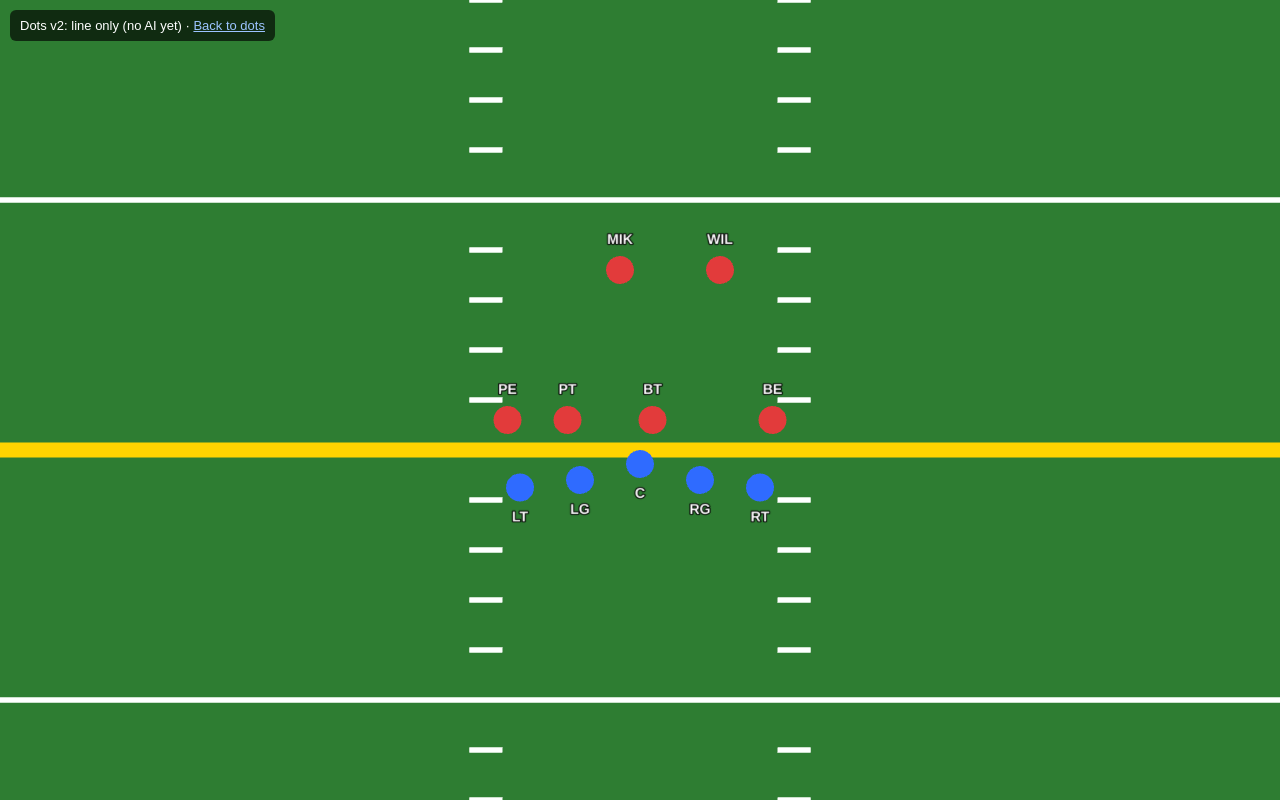
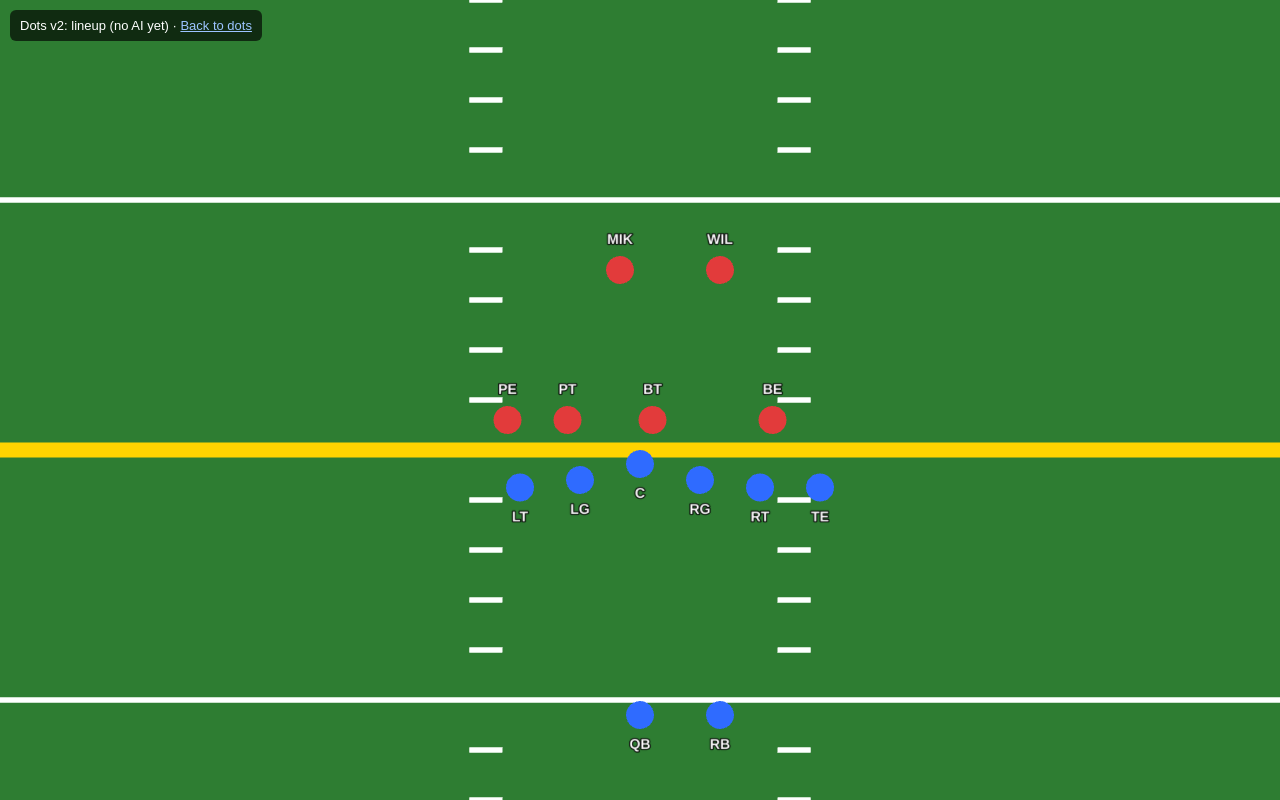
Before and after one commit to bsturrock/football, a website: page dots2.html in a window 1280 px wide. Drawn offline with nearby package versions, Linux system fonts and the light colour scheme.

Commit message:
T-138: dots2 lineup adds QB, RB and attached TE (14 players); panel reads lineup
Co-Authored-By: Claude Haiku 5.5 <noreply@anthropic.com>
Claude-Session: https://claude.ai/code/session_017FMDrwf1zN1hhGsfHr3rcU

```diff
--- a/dots2.html
+++ b/dots2.html
@@ -17,7 +17,7 @@
 </head>
 <body>
 <div id="field"></div>
-<div id="panel">Dots v2: line only (no AI yet) · <a href="./dots.html">Back to dots</a></div>
+<div id="panel">Dots v2: lineup (no AI yet) · <a href="./dots.html">Back to dots</a></div>
 <script src="https://cdnjs.cloudflare.com/ajax/libs/three.js/r128/three.min.js"></script>
 <script type="module">
 import { initDots2View } from './src/dots2/view.js';
--- a/src/dots2/lineup.js
+++ b/src/dots2/lineup.js
@@ -1,6 +1,7 @@
-// Dots v2 lineup: the 5 OL, 4 DL and 2 LB as plain positioned players. Pure data: no DOM,
-// no THREE, no timers, no randomness. Imports only the roster data module.
-import { POSITIONS, DEF_PERSONNEL, DL_ROLES, LB_ROLES } from '../dots/roster.js';
+// Dots v2 lineup: the 5 OL, the shotgun QB and RB, the attached TE, and the 4 DL and 2 LB as
+// plain positioned players. Pure data: no DOM, no THREE, no timers, no randomness. Imports only
+// the roster data module.
+import { POSITIONS, PERSONNEL, DEF_PERSONNEL, DL_ROLES, LB_ROLES } from '../dots/roster.js';
 
 // The yard line the current dots page plays at (src/dots/view.js calls createPlay(25, ...)).
 export const LOS = 25;
@@ -8,10 +9,17 @@ export const LOS = 25;
 // Defenders taken from the nickel front, in roster order (DL first, then LB).
 const FRONT_KEY = 'nickel';
 
-// Returns a new array of 11 new plain objects, each { id, name, team, role, x, y }.
+// Offense from the roster: the OL rows, then the QB and RB rows (shotgun backfield), then the
+// attached TE row from the 1 TE personnel.
+const BACKFIELD_IDS = ['QB', 'RB'];
+
+// Returns a new array of 14 new plain objects, each { id, name, team, role, x, y }.
 // x = roster dx; y = los + roster dy (buildLineup with no mirror and no shifts).
 export function dots2Lineup(los = LOS) {
-  const offense = POSITIONS.filter((row) => row.role === 'OL');
+  const line = POSITIONS.filter((row) => row.role === 'OL');
+  const backfield = BACKFIELD_IDS.map((id) => POSITIONS.find((row) => row.id === id));
+  const tight = PERSONNEL.te.rows;
+  const offense = [...line, ...backfield, ...tight];
   const defense = DEF_PERSONNEL[FRONT_KEY].defenders.filter(
     (row) => DL_ROLES.includes(row.role) || LB_ROLES.includes(row.role),
   );
```
Also changed, not shown: test/dots2-lineup.test.js (+26 -8 lines).
